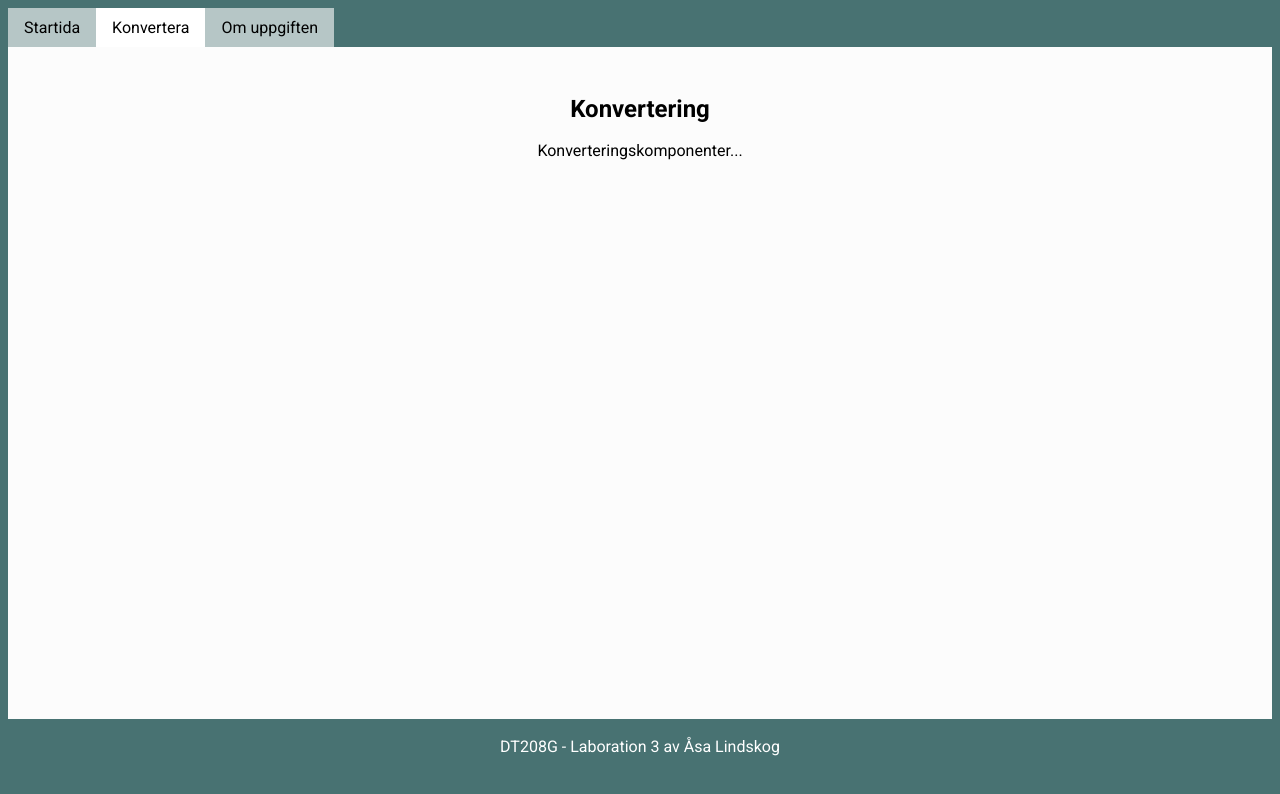
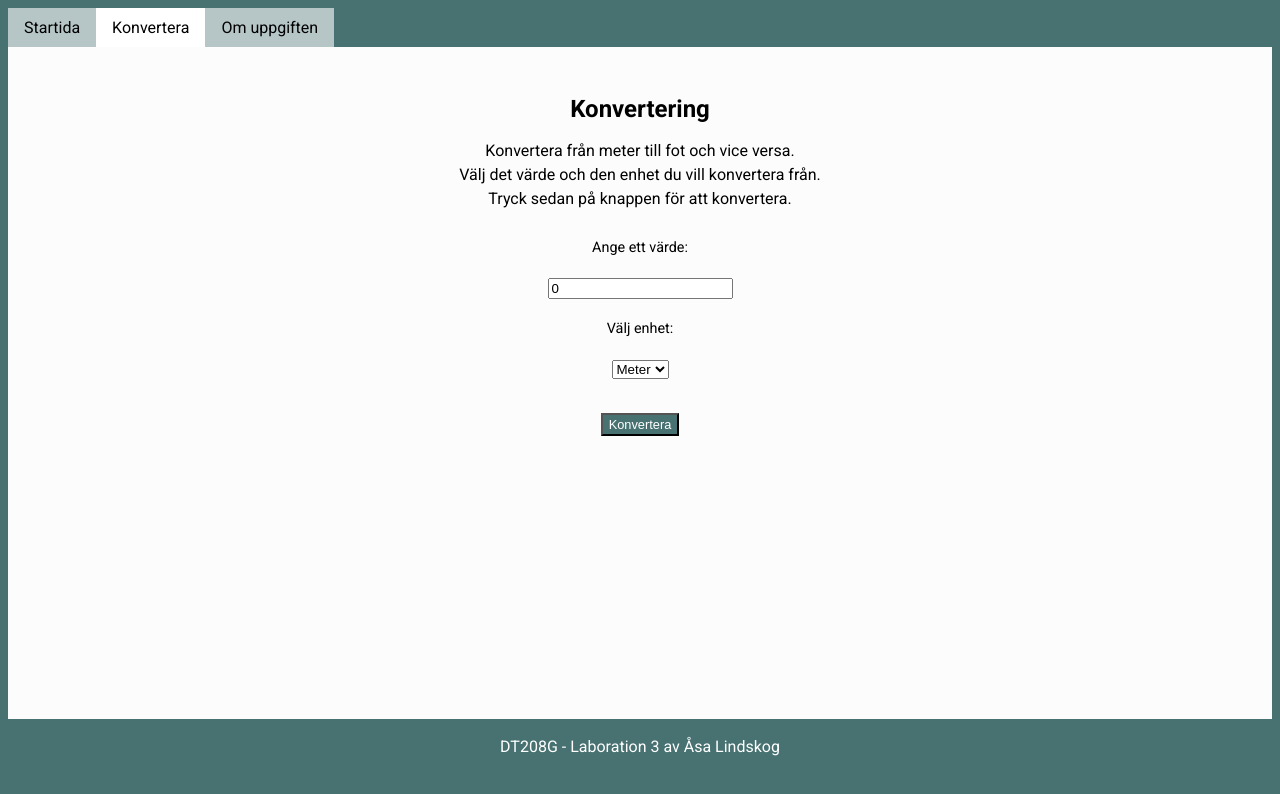
Before and after one commit to sali1502/DT208GLabb3, an Angular app: page /convert in a window 1280 px wide. Shown: the top 794 px of the page. Built offline with nearby package versions, Linux system fonts and the light colour scheme.

Commit message:
Konvertering från meter till fot och vice versa löst med kompnent och databinding OK.

```diff
--- /dev/null
+++ b/src/app/convert-meter-feet/convert-meter-feet.component.css
@@ -0,0 +1,18 @@
+#convert-form {
+    line-height: 5vh;
+}
+
+label {
+    font-size: 0.9em;
+}
+
+button {
+    background-color: #487272;
+    color: rgb(255, 255, 255);
+    margin-top: 3vh;
+    padding-top: 2px;
+    padding-bottom: 2px;
+    padding-right: 6px;
+    padding-left: 6px;
+    font-size: 0.8em;
+}
--- /dev/null
+++ b/src/app/convert-meter-feet/convert-meter-feet.component.html
@@ -0,0 +1,24 @@
+<h2>Konvertering</h2>
+
+<p> Konvertera från meter till fot och vice versa.<br>
+    Välj det värde och den enhet du vill konvertera från.<br>
+    Tryck sedan på knappen för att konvertera.<br>
+ </p>
+
+<!-- Formulär för att konverera meter till fot och vice versa -->
+<div id="convert-form">
+    <label for="inputValue">Ange ett värde:</label><br>
+    <input type="number" [(ngModel)]="inputValue" id="inputValue" placeholder="Ange värde"><br>
+
+    <label for="unitSelect">Välj enhet:</label><br>
+    <select [(ngModel)]="selectedUnit" id="unitSelect">
+        <option value="meter">Meter</option>
+        <option value="feet">Fot</option>
+    </select>
+</div>
+
+<button (click)="convert()">Konvertera</button>
+
+<div id="result-text">
+    <p>{{ result }}</p>
+</div>
--- /dev/null
+++ b/src/app/convert-meter-feet/convert-meter-feet.component.ts
@@ -0,0 +1,44 @@
+import { CommonModule } from '@angular/common';
+import { Component } from '@angular/core';
+import { FormsModule } from '@angular/forms';
+
+@Component({
+  selector: 'app-convert-meter-feet',
+  standalone: true,
+  imports: [CommonModule, FormsModule],
+  templateUrl: './convert-meter-feet.component.html',
+  styleUrl: './convert-meter-feet.component.css'
+})
+
+export class ConvertMeterFeetComponent {
+  inputValue: number = 0; // Variabel för inputvärde
+  selectedUnit: string = 'meter'; // Standardval för rullgardinsmeny
+  result: string = ''; // Variabel för att lagra resultat
+
+  // Funktion för att kontertera meter till fot
+  meterToFeet(meters: number): number {
+    const feetPerMeter = 3.28084;
+    return meters * feetPerMeter;
+  }
+
+  // Funktion för att kontertera fot till meter
+  feetToMeter(feet: number): number {
+    const metersPerFoot = 0.3048;
+    return feet * metersPerFoot;
+  }
+
+  // Hämta värden från inputfält och rullgardinsmeny
+  convert(): void {
+    let convertedValue: number;
+
+    // Konvertera efter val av enhet
+    if (this.selectedUnit === 'meter') {
+      convertedValue = this.meterToFeet(this.inputValue);
+      this.result = `${this.inputValue} meter är ${convertedValue.toFixed(2)} fot`;
+    } else {
+      convertedValue = this.feetToMeter(this.inputValue);
+      this.result = `${this.inputValue} fot är ${convertedValue.toFixed(2)} meter`;
+
+    }
+  }
+}
--- a/src/app/convert/convert.component.html
+++ b/src/app/convert/convert.component.html
@@ -1,3 +1 @@
-<h2>Konvertering</h2>
-
-<p>Konverteringskomponenter...</p>
+<app-convert-meter-feet />
--- a/src/app/convert/convert.component.ts
+++ b/src/app/convert/convert.component.ts
@@ -1,12 +1,13 @@
 import { Component } from '@angular/core';
+import { ConvertMeterFeetComponent } from '../convert-meter-feet/convert-meter-feet.component';
 
 @Component({
   selector: 'app-convert',
   standalone: true,
-  imports: [],
+  imports: [ConvertMeterFeetComponent],
   templateUrl: './convert.component.html',
   styleUrl: './convert.component.css'
 })
+
 export class ConvertComponent {
-
 }
```
